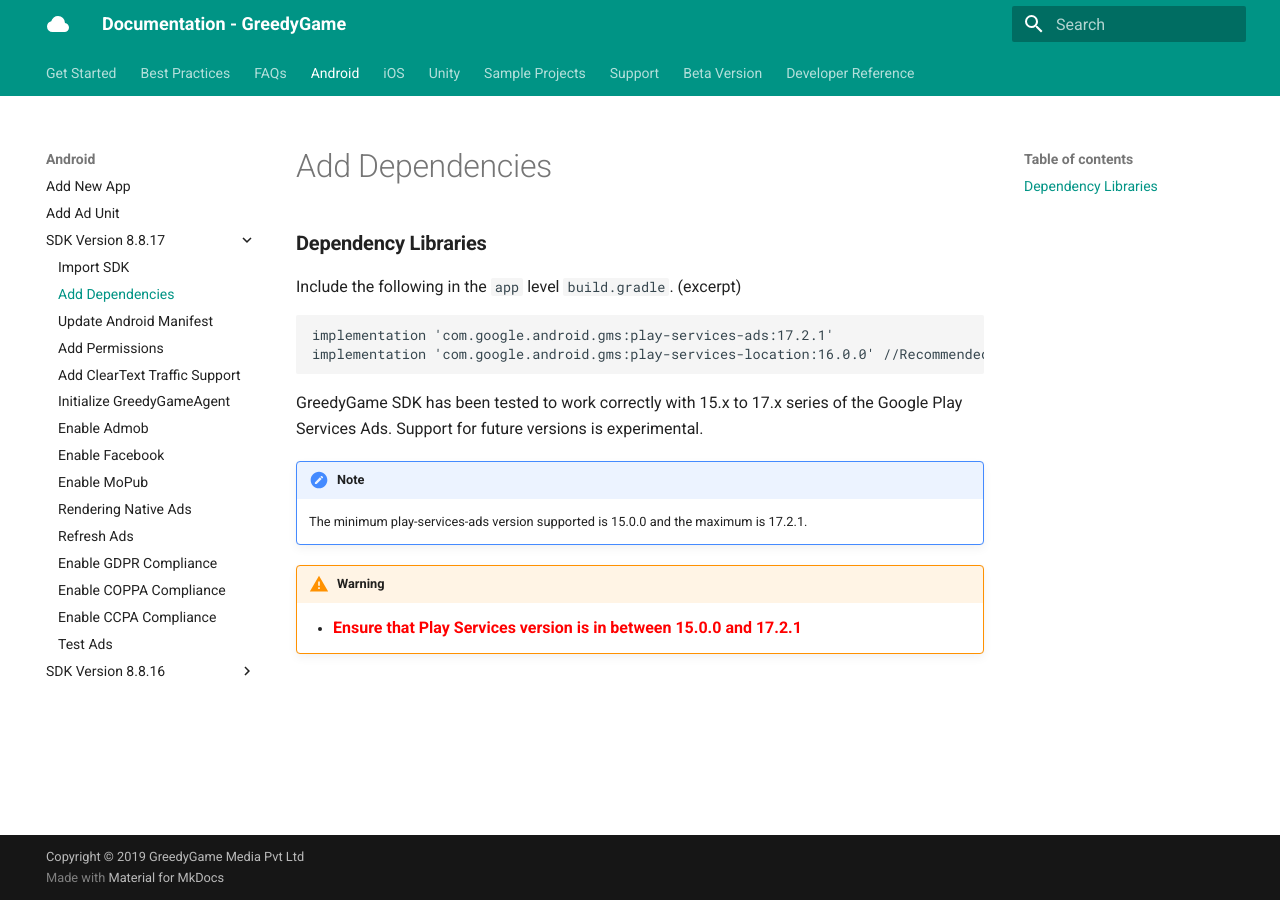
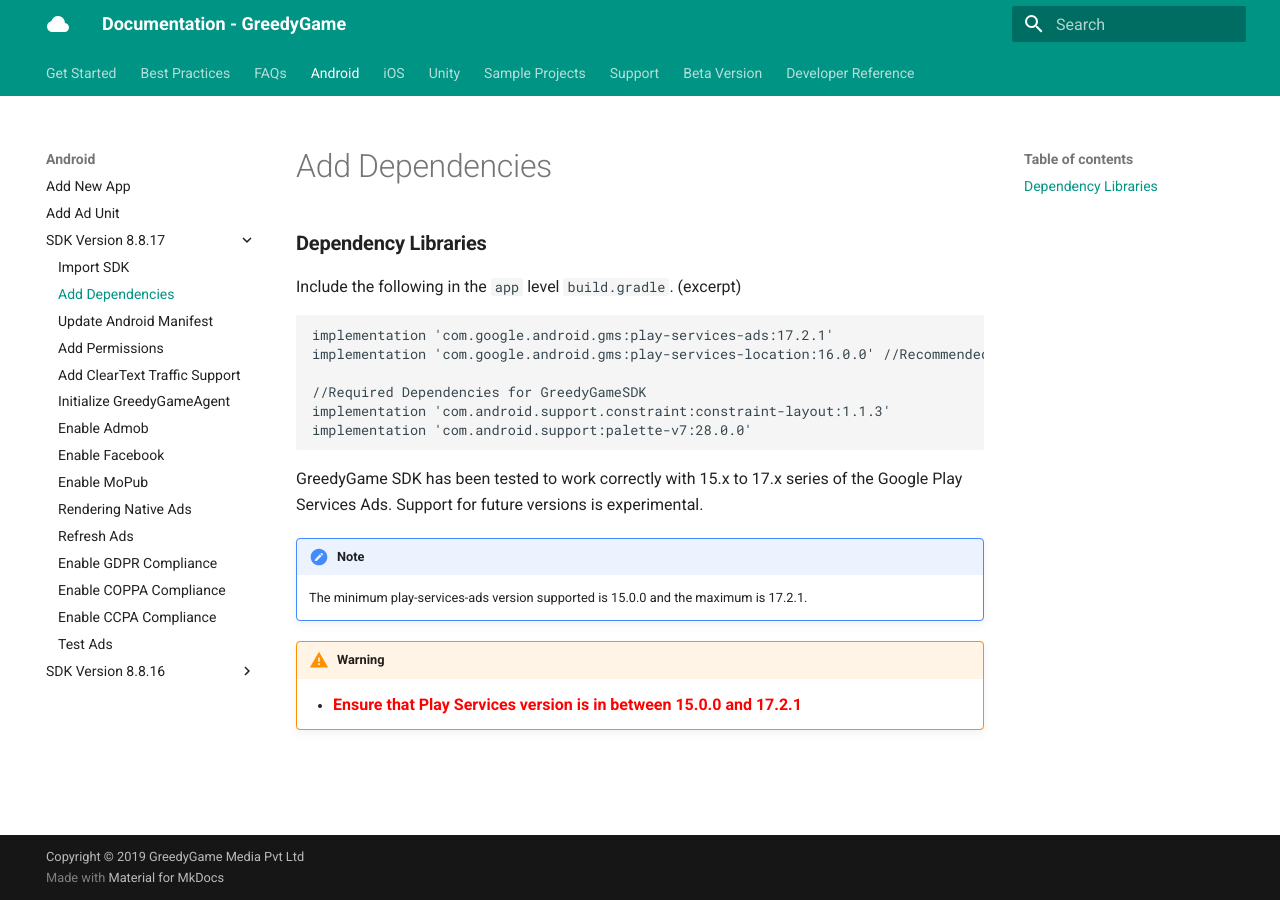
Before and after one commit to GreedyGame/greedygame-docs, an MkDocs documentation site: the page built from docs/8-8-17/android/android-add-dependencies.md, in a window 1280 px wide. Built offline with MkDocs 1.6.1 and Material for MkDocs 9.7.7, drawn with Linux system fonts in a browser that asks for light colours.

````diff
--- a/docs/8-8-17/android/android-add-dependencies.md
+++ b/docs/8-8-17/android/android-add-dependencies.md
@@ -3,6 +3,11 @@ Include the following in the `app` level `build.gradle`. (excerpt)
 ```gradle
 implementation 'com.google.android.gms:play-services-ads:17.2.1'
 implementation 'com.google.android.gms:play-services-location:16.0.0' //Recommended but optional
+
+//Required Dependencies for GreedyGameSDK
+implementation 'com.android.support.constraint:constraint-layout:1.1.3'
+implementation 'com.android.support:palette-v7:28.0.0'
+
 ```
 GreedyGame SDK has been tested to work correctly with 15.x to 17.x series of the Google Play Services Ads. Support for future versions is experimental.
 
````
Also changed, not shown: docs/8-8-17/android/android-refresh-ads.md (+1 -1 lines), docs/android-refresh-ads.md (+1 -1 lines).
